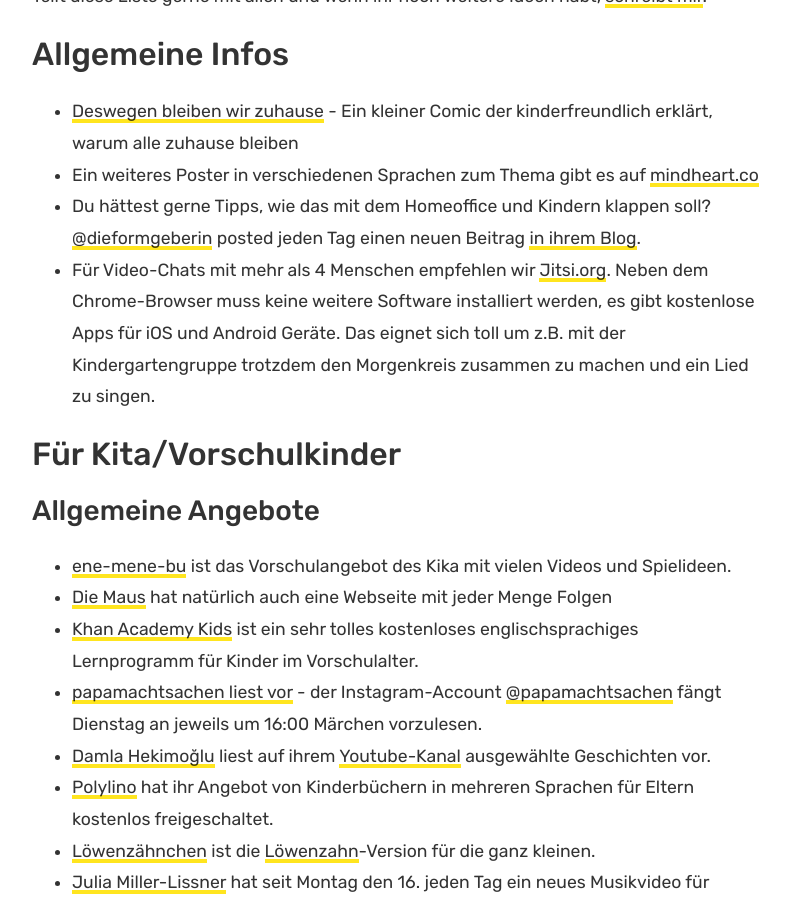
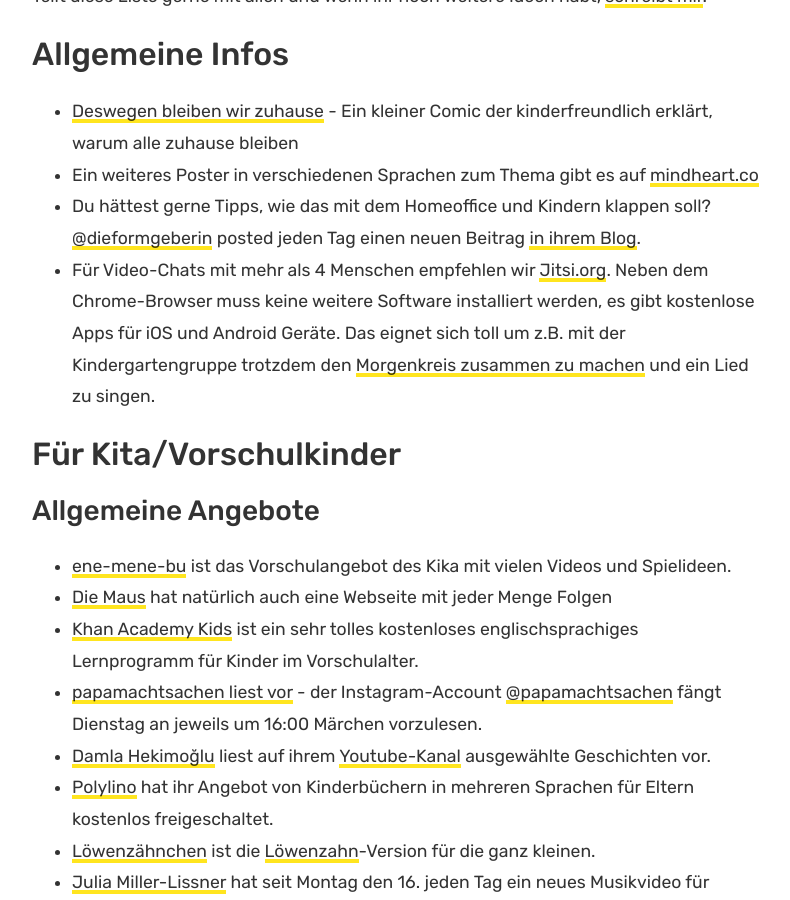
Before and after one commit to papiberlin/website, a Jekyll site: the page built from _posts/2020-03-16-corona-resources.md, in a window 1280 px wide and 900 px high, scrolled down 947 px. Shown: the whole window, without its empty margins (433-1223 px from the left). Built offline with Jekyll 4.4.1, drawn with Linux system fonts in a browser that asks for light colours; some of the changed lines change nothing that is shown.

Commit message:
link to littlevilalge

```diff
--- a/_posts/2020-03-16-corona-resources.md
+++ b/_posts/2020-03-16-corona-resources.md
@@ -25,7 +25,7 @@
 * [Deswegen bleiben wir zuhause](https://www.instagram.com/p/B9weIRAoRMI/?igshid=phs4d7szuaj9) - Ein kleiner Comic der kinderfreundlich erklärt, warum alle zuhause bleiben
 * Ein weiteres Poster in verschiedenen Sprachen zum Thema gibt es auf [mindheart.co](https://www.mindheart.co/descargables)
 * Du hättest gerne Tipps, wie das mit dem Homeoffice und Kindern klappen soll? [@dieformgeberin](https://www.instagram.com/dieformgeberin/) posted jeden Tag einen neuen Beitrag [in ihrem Blog](https://dieformgeber.com/homeoffice-guideline/).
-* Für Video-Chats mit mehr als 4 Menschen empfehlen wir [Jitsi.org](https://meet.jit.si/). Neben dem Chrome-Browser muss keine weitere Software installiert werden, es gibt kostenlose Apps für iOS und Android Geräte. Das eignet sich toll um z.B. mit der Kindergartengruppe trotzdem den Morgenkreis zusammen zu machen und ein Lied zu singen.
+* Für Video-Chats mit mehr als 4 Menschen empfehlen wir [Jitsi.org](https://meet.jit.si/). Neben dem Chrome-Browser muss keine weitere Software installiert werden, es gibt kostenlose Apps für iOS und Android Geräte. Das eignet sich toll um z.B. mit der Kindergartengruppe trotzdem den [Morgenkreis zusammen zu machen](https://www.instagram.com/p/B-HI8ITKF57/) und ein Lied zu singen.
 
 ## Für Kita/Vorschulkinder
 
```
